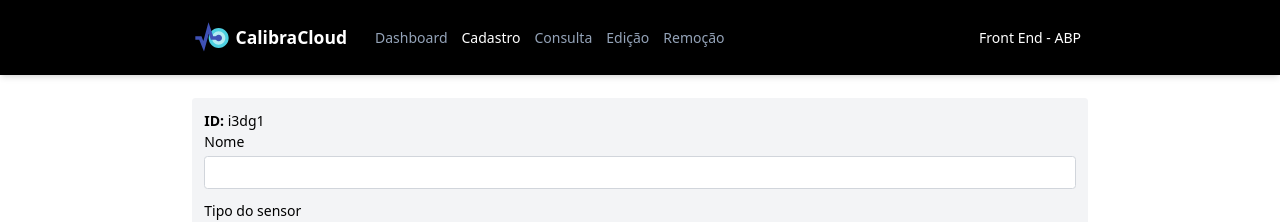
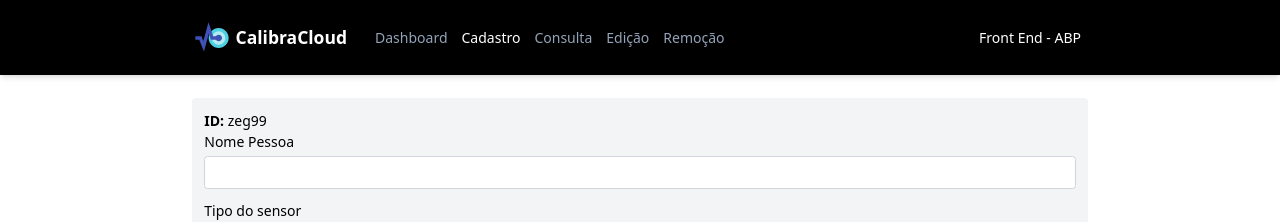
Before and after one commit to LucasMeller13/CalibraCloud, a React (Vite) app: page /cadastro in a window 1280 px wide. Shown: the top 222 px of the page. Built offline with nearby package versions, Linux system fonts and the light colour scheme.

Commit message:
Provider resolvido

```diff
--- a/src/App.jsx
+++ b/src/App.jsx
@@ -1,6 +1,6 @@
 import { createBrowserRouter, RouterProvider } from 'react-router-dom';
 
-import { ListaComprasProvider } from './context/ListaComprasContext';
+import { ListaCadastroProvider } from './context/ListaCadastroContext';
 import RootLayout from './layouts/RootLayout';
 import Home from './routes/Home';
 import ListaCompras from './routes/ListaCompras';
@@ -68,8 +68,8 @@ const router = createBrowserRouter([
  */
 export default function App() {
   return (
-    <ListaComprasProvider>
+    <ListaCadastroProvider>
       <RouterProvider router={router} />
-    </ListaComprasProvider>
+    </ListaCadastroProvider>
   );
 }
--- a/src/context/ListaCadastroContext.jsx
+++ b/src/context/ListaCadastroContext.jsx
@@ -41,6 +41,8 @@ export function ListaCadastroProvider(props) {
 
   const [items, setItems] = useState(initialItems);
 
+
+
   useEffect(() => {
     // Only update localStorage if items is not empty
     if (items.length > 0) {
--- a/src/routes/Cadastro.jsx
+++ b/src/routes/Cadastro.jsx
@@ -1,10 +1,7 @@
-import { useState } from 'react';
+import { useState, useEffect } from 'react';
 
 import { useListaCadastro, generateId } from '../context/ListaCadastroContext';
 
-import { useEffect } from 'react';
-
-import Sensores from '../sensors.json';
 
 export default function Cadastro() {
   const [items, setItems] = useListaCadastro();
@@ -39,8 +36,8 @@ export default function Cadastro() {
       const newItem = {
         id: idGeneratedSensor,
         tipoSensor: formData.get('dropdownTipoSensor'),
-        r2: formData.get('r2'),
-        ordemTendencia: formData.get('ordemTendencia'),
+        r2: +formData.get('r2'),
+        ordemTendencia: +formData.get('ordemTendencia'),
         data: date,
         nomePessoa: formData.get('nomePessoa'),
         descricao: formData.get('descricaoCalibracao'),
@@ -65,7 +62,7 @@ export default function Cadastro() {
         method="get"
         className="mt-6 rounded bg-gray-100 p-3.5">
         <h3><strong>ID:</strong> {idGeneratedSensor}</h3>
-          <label className="block text-black-600">Nome</label>
+          <label className="block text-black-600">Nome Pessoa</label>
           <input
             className="mt-1 block w-full rounded border border-gray-300 p-1.5 focus:border-teal-500 focus:ring focus:ring-teal-500 focus:ring-opacity-50"
             id="nomePessoa"
```
